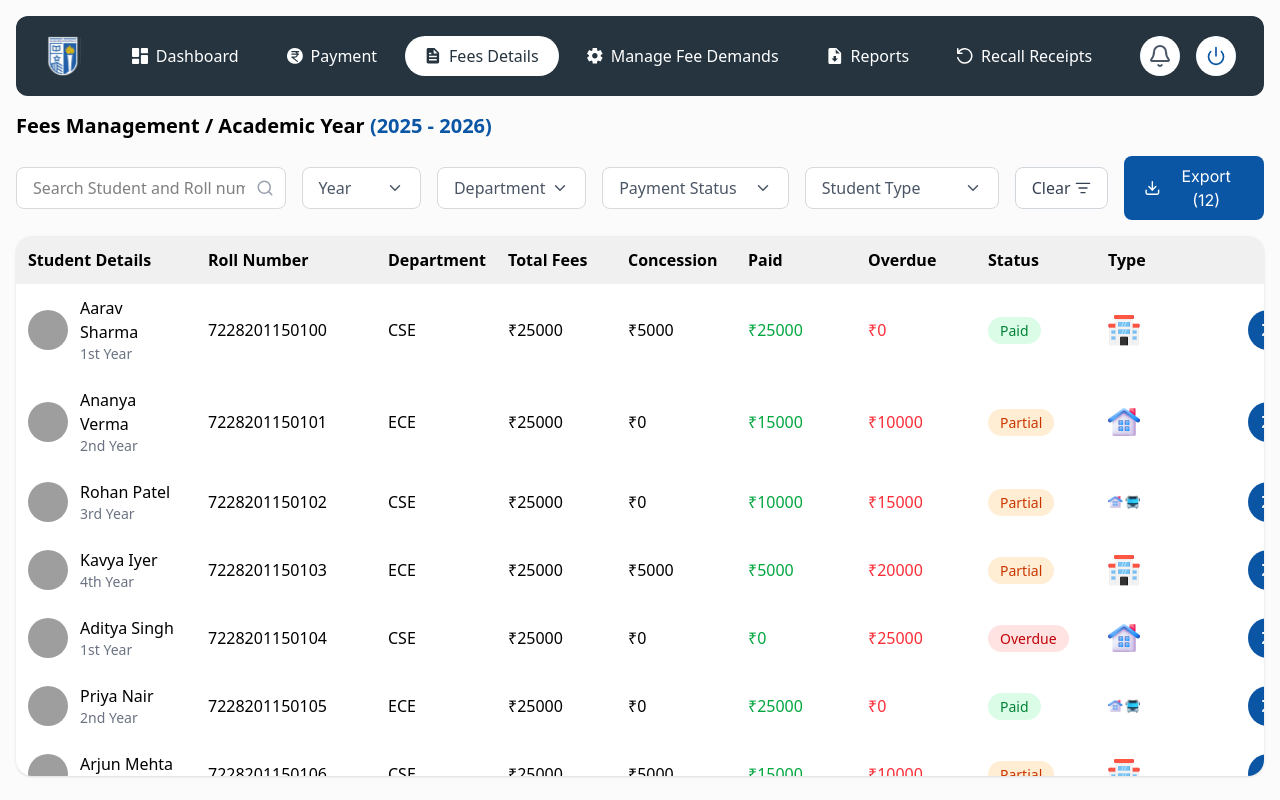
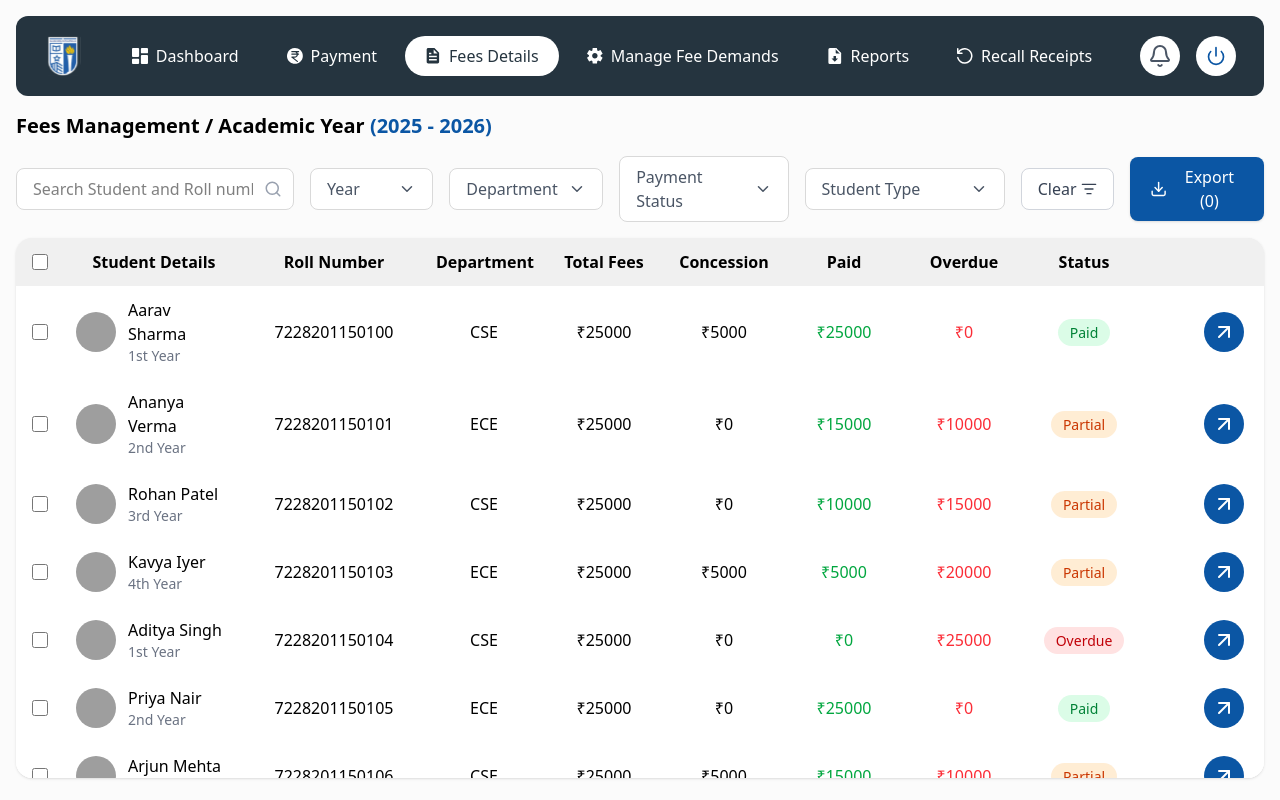
Before and after one commit to Abishek6702/finance_client, a React (Vite) app: page /admin/fees_management in a window 1280 px wide. Built offline with nearby package versions, Linux system fonts and the light colour scheme; sample sign-in values are in the browser's storage; grey boxes are pictures that could not be loaded.

Commit message:
fees details page

```diff
--- a/src/components/FeeManagementFilters.jsx
+++ b/src/components/FeeManagementFilters.jsx
@@ -1,9 +1,8 @@
 import React from "react";
 import { Download, ListFilter, Search } from "lucide-react";
 import CustomSelect from "./CustomSelect";
-// import filter from "../assets/filter.svg";
 
-export default function FeeFilters({
+export default function FeeManagementFilters({
   search,
   onSearchChange,
   year,
@@ -16,59 +15,45 @@ export default function FeeFilters({
   onTypeChange,
   onExport,
   onClearFilters,
+  selectedCount,
 }) {
   return (
     <div className="flex gap-4 mb-4 items-center">
-      {/* Search Input */}
-      <div className="relative ">
+      <div className="relative">
         <input
-          className="w-full px-4 py-2 pr-10 rounded-lg bg-white outline-none border border-[#d9d9d9]"
+          className="w-full px-4 py-2 pr-10 rounded-lg bg-white outline-none border border-[#d9d9d9] focus:border-[#0B56A4]"
           placeholder="Search Student and Roll number"
           value={search}
           onChange={(e) => onSearchChange(e.target.value)}
         />
-
         <Search
           size={18}
           className="absolute right-3 top-1/2 -translate-y-1/2 text-gray-400 pointer-events-none"
         />
       </div>
 
-      {/* Year */}
       <CustomSelect
         placeholder="Year"
         value={year}
         onChange={onYearChange}
-        options={["1 Year", "2 Year", "3 Year", "4 Year"]}
+        options={["1st Year", "2nd Year", "3rd Year", "4th Year"]}
         className="w-32"
       />
 
-      {/* Department */}
       <CustomSelect
         placeholder="Department"
         value={department}
         onChange={onDepartmentChange}
-        options={[
-          "AIDS",
-          "AIML",
-          "CSE",
-          "CCE",
-          "ECE",
-          "EEE",
-          "IT",
-          "MECH",
-          "CYS",
-        ]}
+        options={["AIDS", "AIML", "CSE", "CCE", "ECE", "EEE", "IT", "MECH", "CYS"]}
         className="w-40"
       />
 
-      {/* Payment Status */}
       <CustomSelect
         placeholder="Payment Status"
         value={status}
         onChange={onStatusChange}
-        options={["Pending", "Paid"]}
-        className="w-50"
+        options={["Paid", "Partial", "Overdue"]}
+        className="w-44"
       />
 
       <CustomSelect
@@ -82,17 +67,18 @@ export default function FeeFilters({
 
       <button
         onClick={onClearFilters}
-        className="px-4 flex items-center gap-1 py-2 border cursor-pointer border-gray-300 rounded-lg bg-white hover:bg-gray-100 text-gray-700"
+        className="px-4 flex items-center gap-1 py-2 border cursor-pointer border-gray-300 rounded-lg bg-white hover:bg-gray-100 text-gray-700 transition-colors"
       >
         Clear
-        <ListFilter className="w-4 h-4 " />
+        <ListFilter className="w-4 h-4" />
       </button>
 
       <button
         onClick={onExport}
-        className="ml-auto bg-[#0B56A4] text-white px-5 py-2 rounded-lg flex items-center gap-2 inter"
+        className="ml-auto bg-[#0B56A4] text-white px-5 py-2 rounded-lg flex items-center gap-2 font-inter hover:bg-[#094685] transition-colors shadow-sm"
       >
-        <Download size={18} /> Export (12)
+        <Download size={18} />
+        Export ({selectedCount})
       </button>
     </div>
   );
--- a/src/components/FeeManagementTable.jsx
+++ b/src/components/FeeManagementTable.jsx
@@ -5,7 +5,7 @@ import Dayscholar from '../assets/dayscholar.svg';
 import Hostel from '../assets/hostel.svg';
 import Transport from '../assets/transport.svg';
 
-export default function FeeTable({ data }) {
+export default function FeeManagementTable({ data, selectedIds, setSelectedIds }) {
   const navigate = useNavigate();
 
   const handleNavigate = (student) => {
@@ -14,19 +14,25 @@ export default function FeeTable({ data }) {
     });
   };
 
+  const toggleSelectAll = () => {
+    if (data.length > 0 && selectedIds.length === data.length) {
+      setSelectedIds([]);
+    } else {
+      setSelectedIds(data.map((student) => student.id));
+    }
+  };
+
+  const toggleSelect = (id) => {
+    setSelectedIds((prev) =>
+      prev.includes(id) ? prev.filter((item) => item !== id) : [...prev, id]
+    );
+  };
 
   const getStatusStyles = (status) => {
     const normalized = status.toLowerCase();
-
-    if (normalized === "paid") {
-      return "bg-green-100 text-green-700";
-    }
-    if (normalized === "partial") {
-      return "bg-orange-100 text-orange-700";
-    }
-    if (normalized === "overdue") {
-      return "bg-red-100 text-red-700";
-    }
+    if (normalized === "paid") return "bg-green-100 text-green-700";
+    if (normalized === "partial") return "bg-orange-100 text-orange-700";
+    if (normalized === "overdue") return "bg-red-100 text-red-700";
     return "bg-gray-100 text-gray-700";
   };
 
@@ -39,9 +45,10 @@ export default function FeeTable({ data }) {
 
   return (
     <div className="w-full bg-white rounded-2xl shadow">
-      <div className=" max-h-[calc(100vh-260px)] overflow-auto  rounded-2xl">
-        <table className="w-full table-fixed border-collapse">
+      <div className="max-h-[calc(100vh-260px)] overflow-auto rounded-2xl">
+        <table className="w-full table-fixed">
           <colgroup>
+            <col className="w-12" />
             <col className="w-45" />
             <col className="w-45" />
             <col className="w-30" />
@@ -54,10 +61,22 @@ export default function FeeTable({ data }) {
             <col className="w-20" />
           </colgroup>
 
-          <thead className="sticky top-0 bg-[#F0F0F0] z-20">
-            <tr>
+          <thead className="sticky top-0 z-30">
+            <tr className="bg-[#F0F0F0]">
+              <th className="p-3 sticky left-0 bg-[#F0F0F0] z-40">
+                <div className="flex justify-center">
+                  <input
+                    type="checkbox"
+                    checked={data.length > 0 && selectedIds.length === data.length}
+                    onChange={toggleSelectAll}
+                    className="w-4 h-4"
+                  />
+                </div>
+              </th>
+              <th className="p-3 text-center font-semibold sticky left-12 bg-[#F0F0F0] z-40">
+                Student Details
+              </th>
               {[
-                "Student Details",
                 "Roll Number",
                 "Department",
                 "Total Fees",
@@ -66,26 +85,37 @@ export default function FeeTable({ data }) {
                 "Overdue",
                 "Status",
                 "Type",
-                "",
               ].map((header) => (
-                <th key={header} className="p-3 text-left font-semibold">
+                <th key={header} className="p-3 text-center font-semibold">
                   {header}
                 </th>
               ))}
+              <th className="p-3 sticky right-0 bg-[#F0F0F0] z-40"></th>
             </tr>
           </thead>
 
-          <tbody>
+          <tbody className="bg-white">
             {data.map((student) => (
               <tr key={student.id} className="">
-                <td className="p-3">
+                <td className="p-3 sticky left-0 bg-white z-10">
+                  <div className="flex justify-center">
+                    <input
+                      type="checkbox"
+                      checked={selectedIds.includes(student.id)}
+                      onChange={() => toggleSelect(student.id)}
+                      className="w-4 h-4"
+                    />
+                  </div>
+                </td>
+
+                <td className="p-3 sticky left-12 bg-white z-10">
                   <div className="flex gap-3 items-center">
                     <img
                       src={student.profileImage}
                       alt={student.name}
                       className="w-10 h-10 rounded-full object-cover"
                     />
-                    <div>
+                    <div className="text-left">
                       <div className="font-medium">{student.name}</div>
                       <div className="text-sm text-gray-500">
                         {student.year}
@@ -94,22 +124,18 @@ export default function FeeTable({ data }) {
                   </div>
                 </td>
 
-                <td className="p-3">{student.rollNo}</td>
-                <td className="p-3">{student.department}</td>
-                <td className="p-3">₹{student.totalFees}</td>
-                <td className="p-3">₹{student.concession}</td>
-
-                {/* Paid column → always green */}
-                <td className="p-3 text-green-600 font-medium">
+                <td className="p-3 text-center">{student.rollNo}</td>
+                <td className="p-3 text-center">{student.department}</td>
+                <td className="p-3 text-center">₹{student.totalFees}</td>
+                <td className="p-3 text-center">₹{student.concession}</td>
+                <td className="p-3 text-green-600 font-medium text-center">
                   ₹{student.paid}
                 </td>
-
-                <td className="p-3 text-red-500">
+                <td className="p-3 text-red-500 text-center">
                   ₹{student.overdue}
                 </td>
 
-                {/* Dynamic Status */}
-                <td className="p-3">
+                <td className="p-3 text-center">
                   <span
                     className={`px-3 py-1 rounded-full text-sm font-medium ${getStatusStyles(
                       student.status
@@ -120,18 +146,19 @@ export default function FeeTable({ data }) {
                 </td>
 
                 <td className="p-3">
-                  <img
-                    src={getTypeImage(student.type)}
-                    alt={student.type}
-                    className="w-8 h-8 object-contain"
-                  />
+                  <div className="flex justify-center items-center">
+                    <img
+                      src={getTypeImage(student.type)}
+                      alt={student.type}
+                      className="w-8 h-8 object-contain"
+                    />
+                  </div>
                 </td>
 
-                {/* Navigate on click */}
-                <td className="p-3">
+                <td className="p-3 sticky right-0 bg-white z-10 text-center">
                   <button
                     onClick={() => handleNavigate(student)}
-                    className="bg-[#0B56A4] rounded-full p-2 text-white cursor-pointer"
+                    className="bg-[#0B56A4] rounded-full p-2 text-white cursor-pointer inline-flex items-center justify-center"
                   >
                     <ArrowUpRight className="w-6 h-6" />
                   </button>
--- a/src/components/ReportsDetailsFilter.jsx
+++ b/src/components/ReportsDetailsFilter.jsx
@@ -14,8 +14,8 @@ export default function ReportsDetailsFilter({
   onPaymentModeChange,
   date,
   onDateChange,
-  year,
-  onYearChange,
+  // year,
+  // onYearChange,
   onExport,
   selectedRows,
   onClearFilters,
--- a/src/components/ReportsFilter.jsx
+++ b/src/components/ReportsFilter.jsx
@@ -8,8 +8,8 @@ export default function ReportsFilter({search,
   onYearChange,
   department,
   onDepartmentChange,
-  section,
-  onSectionChange,
+//   section,
+//   onSectionChange,
   academicyear,
   onAcademicYearChange,
   onClearFilters,}) {
--- a/src/pages/admin/Fees.jsx
+++ b/src/pages/admin/Fees.jsx
@@ -3,47 +3,23 @@ import FeeManagementTable from "../../components/FeeManagementTable";
 import FeeManagementFilters from "../../components/FeeManagementFilters";
 
 const studentNames = [
-  "Aarav Sharma",
-  "Ananya Verma",
-  "Rohan Patel",
-  "Kavya Iyer",
-  "Aditya Singh",
-  "Priya Nair",
-  "Arjun Mehta",
-  "Sneha Gupta",
-  "Vikram Rao",
-  "Pooja Malhotra",
-  "Rahul Khanna",
-  "Neha Joshi",
-  "Siddharth Jain",
-  "Aishwarya Kulkarni",
-  "Kunal Aggarwal",
-  "Meera Menon",
-  "Aman Bansal",
-  "Ritika Choudhary",
-  "Nikhil Saxena",
-  "Shreya Banerjee",
-  "Varun Kapoor",
-  "Isha Arora",
-  "Mohit Tandon",
-  "Divya Mishra",
-  "Yash Oberoi",
+  "Aarav Sharma", "Ananya Verma", "Rohan Patel", "Kavya Iyer", "Aditya Singh",
+  "Priya Nair", "Arjun Mehta", "Sneha Gupta", "Vikram Rao", "Pooja Malhotra",
+  "Rahul Khanna", "Neha Joshi", "Siddharth Jain", "Aishwarya Kulkarni", "Kunal Aggarwal",
+  "Meera Menon", "Aman Bansal", "Ritika Choudhary", "Nikhil Saxena", "Shreya Banerjee",
+  "Varun Kapoor", "Isha Arora", "Mohit Tandon", "Divya Mishra", "Yash Oberoi",
 ];
+
 const yearMap = {
   1: "1st Year",
   2: "2nd Year",
   3: "3rd Year",
   4: "4th Year",
 };
+
 const classes = [
-  "CSE-A", "CSE-B", "CSE-C",
-  "CCE", "IT",
-  "AIDS-A", "AIDS-B", "AIDS-C",
-  "AIML",
-  "EEE",
-  "MECH",
-  "ECE-A", "ECE-B", "ECE-C",
-  "CSBS"
+  "CSE-A", "CSE-B", "CSE-C", "CCE", "IT", "AIDS-A", "AIDS-B", "AIDS-C",
+  "AIML", "EEE", "MECH", "ECE-A", "ECE-B", "ECE-C", "CSBS"
 ];
 
 const communities = ["OC", "BC", "BCM", "MBC", "SCA", "SC", "ST"];
@@ -58,25 +34,6 @@ const generateMobile = (index) => {
 const generateEmail = (name) => {
   return `${name.toLowerCase().replace(/\s+/g, "")}@gmail.com`;
 };
-
-// const individualDcb = Array.from ({length:2}, (_, index)=>{
-//   let status = "Partial";
-//   if (paid === totalFees) status = "Paid";
-//   if (paid === 0) status = "Overdue";
-//   return{
-//     academicyear:"2025 - 2026",
-//     class : "cse-a",
-//     community : communities[index % communities.length],
-//     demand : "500000",
-//     consession : "50000",
-//     paid : "250000",
-//     fine : "500",
-//     overdue : "2000",
-//     type : "transport",
-//     status,
-//     total : "500000"
-//   }
-// })
 
 const feeData = Array.from({ length: 25 }, (_, index) => {
   const totalFees = 25000;
@@ -118,13 +75,15 @@ const feeData = Array.from({ length: 25 }, (_, index) => {
   };
 });
 
-
 const Fees = () => {
   const [search, setSearch] = useState("");
   const [year, setYear] = useState("");
   const [department, setDepartment] = useState("");
   const [status, setStatus] = useState("");
   const [type, setType] = useState([]);
+
+  // State for managing selected checkboxes
+  const [selectedIds, setSelectedIds] = useState([]);
 
   const filteredData = useMemo(() => {
     return feeData.filter((s) => {
@@ -134,7 +93,7 @@ const Fees = () => {
           s.rollNo.includes(search)) &&
         (!year || s.year === year) &&
         (!department || s.department === department) &&
-        (!status || s.status === status)&&
+        (!status || s.status === status) &&
         (type.length === 0 || type.includes(s.type))
       );
     });
@@ -146,27 +105,79 @@ const Fees = () => {
     setDepartment("");
     setStatus("");
     setType([]);
+    setSelectedIds([]);
   };
 
   const exportCSV = () => {
-    if (!filteredData.length) return;
+    // Determine the source of data: selected students first, otherwise all filtered data
+    const exportItems = selectedIds.length > 0
+      ? filteredData.filter(student => selectedIds.includes(student.id))
+      : filteredData;
 
-    const headers = Object.keys(filteredData[0]).join(",");
-    const rows = filteredData.map((r) => Object.values(r).join(","));
-    const csv = [headers, ...rows].join("\n");
+    if (!exportItems.length) {
+      alert("No data available to export.");
+      return;
+    }
 
-    const blob = new Blob([csv], { type: "text/csv" });
+    // CSV Column Headers
+    const headers = [
+      "Roll No",
+      "Student Name",
+      "Year",
+      "Department",
+      "Class",
+      "Total Fees",
+      "Concession",
+      "Paid",
+      "Overdue",
+      "Status",
+      "Type",
+      "Batch",
+      "Mobile",
+      "Email"
+    ];
+
+    // Format data rows (wrapping text fields in quotes to handle commas)
+    const csvRows = exportItems.map(s => [
+      s.rollNo,
+      `"${s.name}"`,
+      `"${s.year}"`,
+      s.department,
+      s.class,
+      s.totalFees,
+      s.concession,
+      s.paid,
+      s.overdue,
+      s.status,
+      s.type,
+      `"${s.batch}"`,
+      s.mobile,
+      s.email
+    ].join(","));
+
+    // Combine headers and rows
+    const csvString = [headers.join(","), ...csvRows].join("\n");
+
+    // Download Logic
+    const blob = new Blob([csvString], { type: "text/csv;charset=utf-8;" });
     const url = URL.createObjectURL(blob);
+    const link = document.createElement("a");
 
-    const a = document.createElement("a");
-    a.href = url;
-    a.download = "fee-report.csv";
-    a.click();
+    // Create a filename based on whether it's a "Selected" or "Full" report
+    const fileName = selectedIds.length > 0
+      ? `Selected_Students_Fee_Report_${new Date().toLocaleDateString()}.csv`
+      : `Full_Fee_Report_${new Date().toLocaleDateString()}.csv`;
+
+    link.setAttribute("href", url);
+    link.setAttribute("download", fileName);
+    document.body.appendChild(link);
+    link.click();
+    document.body.removeChild(link);
     URL.revokeObjectURL(url);
   };
 
   return (
-    <div className="flex flex-col  max-h-[calc(100vh-140px)]">
+    <div className="flex flex-col max-h-[calc(100vh-140px)]">
       <h1 className="font-inter font-semibold text-xl mb-4">
         Fees Management / Academic Year{" "}
         <span className="text-[#0B56A4] font-bold">(2025 - 2026)</span>
@@ -185,9 +196,14 @@ const Fees = () => {
         onTypeChange={setType}
         onExport={exportCSV}
         onClearFilters={handleClearFilters}
+        selectedCount={selectedIds.length}
       />
 
-      <FeeManagementTable data={filteredData} />
+      <FeeManagementTable
+        data={filteredData}
+        selectedIds={selectedIds}
+        setSelectedIds={setSelectedIds}
+      />
     </div>
   );
 };
```
Also changed, not shown: src/pages/admin/Reports.jsx (+27 -77 lines). Lines whose indentation alone changed are shown as unchanged.
